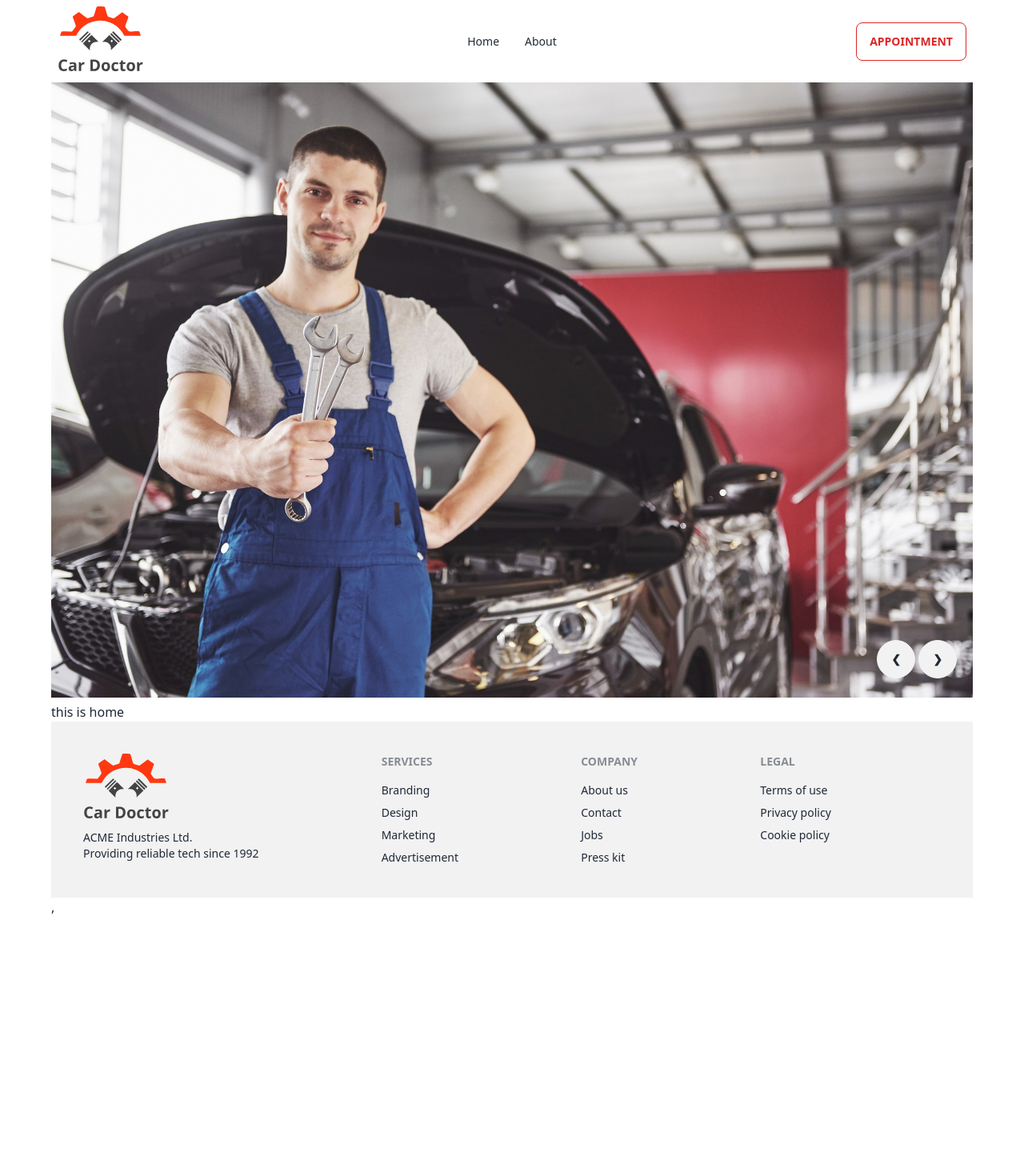
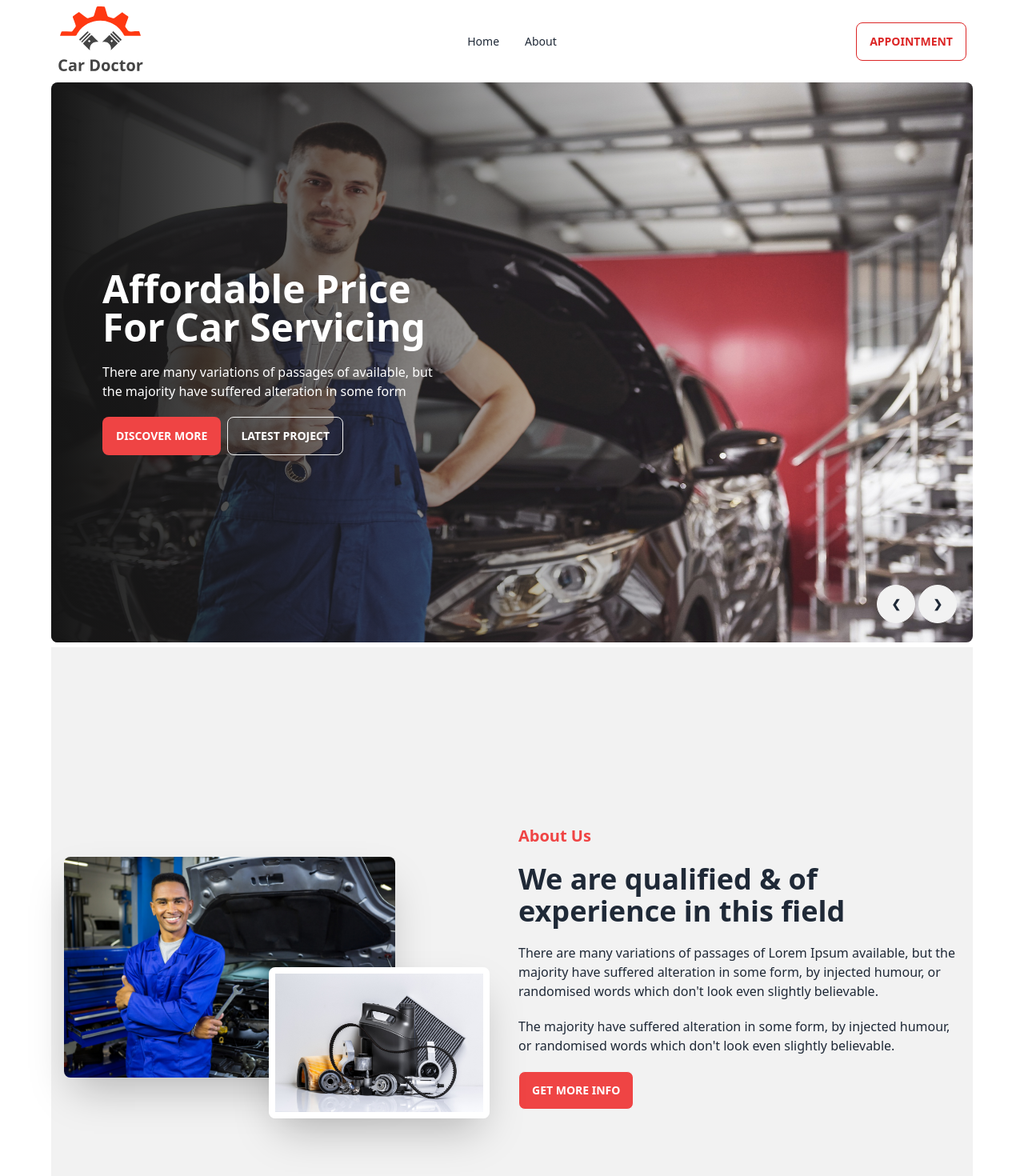
Before and after one commit to Ashraf-2/m-58-car-doctor-client, a React (Vite) app: page / in a window 1280 px wide. Shown: the top 1470 px of the page at 80% size. Before the commit the page ends 1146 px from the top, so only its background shows below. Built offline with nearby package versions, Linux system fonts and the light colour scheme.

Commit message:
added about us

```diff
--- /dev/null
+++ b/src/Components/About/About.jsx
@@ -0,0 +1,23 @@
+import person from "../../assets/images/about_us/person.jpg";
+import parts from "../../assets/images/about_us/parts.jpg";
+const About = () => {
+    return (
+        <div className="hero min-h-screen bg-base-200">
+            <div className="hero-content flex-col lg:flex-row items-center">
+                <div className="lg:w-1/2 relative">
+                    <img src={person} alt="person" className="w-3/4 rounded-lg shadow-2xl" />
+                    <img src={parts} alt="parts"  className="absolute w-1/2 right-5 top-1/2 border-8 border-white rounded-lg shadow-2xl"/>
+                </div>
+                <div className="lg:w-1/2">
+                    <h4 className="text-xl text-red-500 font-bold mb-5">About Us</h4>
+                    <h2 className="text-4xl font-bold mb-5">We are qualified & of experience in this field</h2>
+                    <p className="my-5">There are many variations of passages of Lorem Ipsum available, but the majority have suffered alteration in some form, by injected humour, or randomised words which don't look even slightly believable. </p>
+                    <p className="my-5">The majority have suffered alteration in some form, by injected humour, or randomised words which don't look even slightly believable. </p>
+                    <button className="btn bg-red-500 outline-none  text-white hover:bg-red-500 ">Get More Info</button>
+                </div>
+            </div>
+        </div>
+    );
+};
+
+export default About;
--- a/src/Components/Banner/Banner.jsx
+++ b/src/Components/Banner/Banner.jsx
@@ -8,10 +8,20 @@ import img6 from "../../assets/images/banner/6.jpg";
 
 const Banner = () => {
     return (
-        <div>
-            <div className="carousel w-full">
-                <div id="slide1" className="carousel-item relative w-full">
-                    <img src={img1} className="w-full" />
+
+        <div className="carousel w-full md:h-[700px] mb-0">
+            <div id="slide1" className="carousel-item relative w-full ">
+                <img src={img1} className="w-full rounded-lg" />
+                <div className="absolute w-9/12 h-full left-0 md:top-0 flex flex-col md:flex-row justify-start items-center bg-gradient-to-r from-[#151515] to-[rgba(21, 21, 21, 0)] rounded-lg">
+                    <div className="text-white md:space-y-5 md:pl-16 md:pt-0 pt-5 pl-0 w-7/12">
+                        <h2 className="md:text-5xl font-bold">Affordable Price For Car Servicing</h2>
+                        <p>There are many variations of passages of  available, but the majority have suffered alteration in some form</p>
+                        <div className="flex flex-row gap-2">
+                            <button className="btn bg-red-500  text-white hover:bg-red-500 btn-ghost">Discover More</button>
+                            <button className="btn bg-transparent text-white hover:bg-transparent">Latest Project</button>
+                        </div>
+                    </div>
+                </div>
                 <div className="absolute flex justify-end gap-1  bottom-0 transform -translate-y-1/2 left-5 right-5 ">
                     <a href="#slide4" className="btn btn-circle">❮</a>
                     <a href="#slide2" className="btn btn-circle">❯</a>
@@ -19,6 +29,16 @@ const Banner = () => {
             </div>
             <div id="slide2" className="carousel-item relative w-full">
                 <img src={img2} className="w-full" />
+                <div className="absolute w-9/12 h-full left-0 md:top-0  flex flex-col md:flex-row justify-start items-center bg-gradient-to-r from-[#151515] to-[rgba(21, 21, 21, 0)] rounded-lg">
+                    <div className="text-white md:space-y-5 md:pl-16 md:pt-0 pt-5 pl-0 w-7/12">
+                        <h2 className="md:text-5xl font-bold">Affordable Price For Car Servicing</h2>
+                        <p>There are many variations of passages of  available, but the majority have suffered alteration in some form</p>
+                        <div className="flex flex-row gap-2">
+                            <button className="btn bg-red-500  text-white hover:bg-red-500 btn-ghost">Discover More</button>
+                            <button className="btn bg-transparent text-white hover:bg-transparent">Latest Project</button>
+                        </div>
+                    </div>
+                </div>
                 <div className="absolute flex justify-end gap-1  bottom-0 transform -translate-y-1/2 left-5 right-5 ">
                     <a href="#slide1" className="btn btn-circle">❮</a>
                     <a href="#slide3" className="btn btn-circle">❯</a>
@@ -26,6 +46,16 @@ const Banner = () => {
             </div>
             <div id="slide3" className="carousel-item relative w-full">
                 <img src={img3} className="w-full" />
+                <div className="absolute w-9/12 h-full left-0 md:top-0 flex flex-col md:flex-row justify-start items-center bg-gradient-to-r from-[#151515] to-[rgba(21, 21, 21, 0)] rounded-lg">
+                    <div className="text-white md:space-y-5 md:pl-16 md:pt-0 pt-5 pl-0 w-7/12">
+                        <h2 className="md:text-5xl font-bold">Affordable Price For Car Servicing</h2>
+                        <p>There are many variations of passages of  available, but the majority have suffered alteration in some form</p>
+                        <div className="flex flex-row gap-2">
+                            <button className="btn bg-red-500  text-white hover:bg-red-500 outline-none">Discover More</button>
+                            <button className="btn bg-transparent text-white hover:bg-transparent">Latest Project</button>
+                        </div>
+                    </div>
+                </div>
                 <div className="absolute flex justify-end gap-1  bottom-0 transform -translate-y-1/2 left-5 right-5 ">
                     <a href="#slide2" className="btn btn-circle">❮</a>
                     <a href="#slide4" className="btn btn-circle">❯</a>
@@ -33,13 +63,23 @@ const Banner = () => {
             </div>
             <div id="slide4" className="carousel-item relative w-full">
                 <img src={img4} className="w-full" />
+                <div className="absolute w-9/12 h-full left-0 md:top-0 flex flex-col md:flex-row justify-start items-center bg-gradient-to-r from-[#151515] to-[rgba(21, 21, 21, 0)] rounded-lg">
+                    <div className="text-white md:space-y-5 md:pl-16 md:pt-0 pt-5 pl-0 w-7/12">
+                        <h2 className="md:text-5xl font-bold">Affordable Price For Car Servicing</h2>
+                        <p>There are many variations of passages of  available, but the majority have suffered alteration in some form</p>
+                        <div className="flex flex-row gap-2">
+                            <button className="btn bg-red-500  text-white hover:bg-red-500 btn-ghost">Discover More</button>
+                            <button className="btn bg-transparent text-white hover:bg-transparent">Latest Project</button>
+                        </div>
+                    </div>
+                </div>
                 <div className="absolute flex justify-end gap-1 bottom-0 transform -translate-y-1/2 left-5 right-5 ">
                     <a href="#slide3" className="btn btn-circle">❮</a>
                     <a href="#slide1" className="btn btn-circle">❯</a>
                 </div>
             </div>
         </div>
-        </div>
+
     );
 };
 
--- a/src/Pages/About/About.jsx
+++ /dev/null
@@ -1,10 +0,0 @@
-
-const About = () => {
-    return (
-        <div>
-            about
-        </div>
-    );
-};
-
-export default About;
--- a/src/Pages/Home/Home.jsx
+++ b/src/Pages/Home/Home.jsx
@@ -1,10 +1,11 @@
+import About from "../../Components/About/About";
 import Banner from "../../Components/Banner/Banner";
 
 const Home = () => {
     return (
         <div>
             <Banner></Banner>
-            this is home
+            <About></About>
         </div>
     );
 };
--- a/src/Shared/Footer/Footer.jsx
+++ b/src/Shared/Footer/Footer.jsx
@@ -2,7 +2,7 @@ import logo from "../../assets/logo.svg";
 const Footer = () => {
     return (
         <div>
-            <footer className="footer p-10 bg-base-200 text-base-content">
+            <footer className="footer p-10 bg-neutral-focus text-neutral-content">
                 <aside>
                     <img src={logo} alt="logo" />
                     <p>ACME Industries Ltd.<br />Providing reliable tech since 1992</p>
--- a/src/main.jsx
+++ b/src/main.jsx
@@ -7,7 +7,7 @@ import {
 } from "react-router-dom";
 import Root from './Root.jsx';
 import Home from './Pages/Home/Home';
-import About from './Pages/About/About';
+import About from './Components/About/About';
 
 const router = createBrowserRouter([
   {
```
Lines whose indentation alone changed are shown as unchanged.
